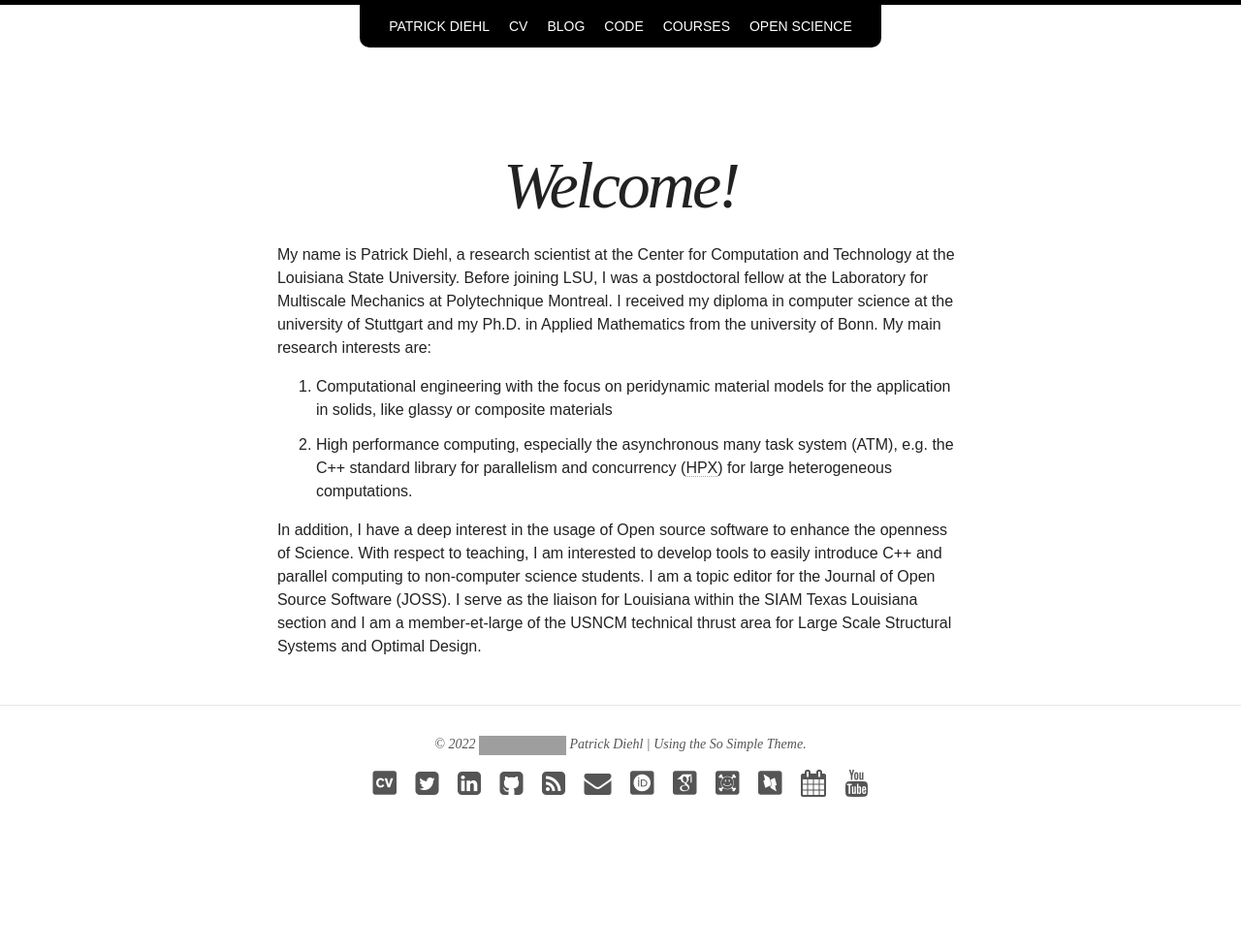
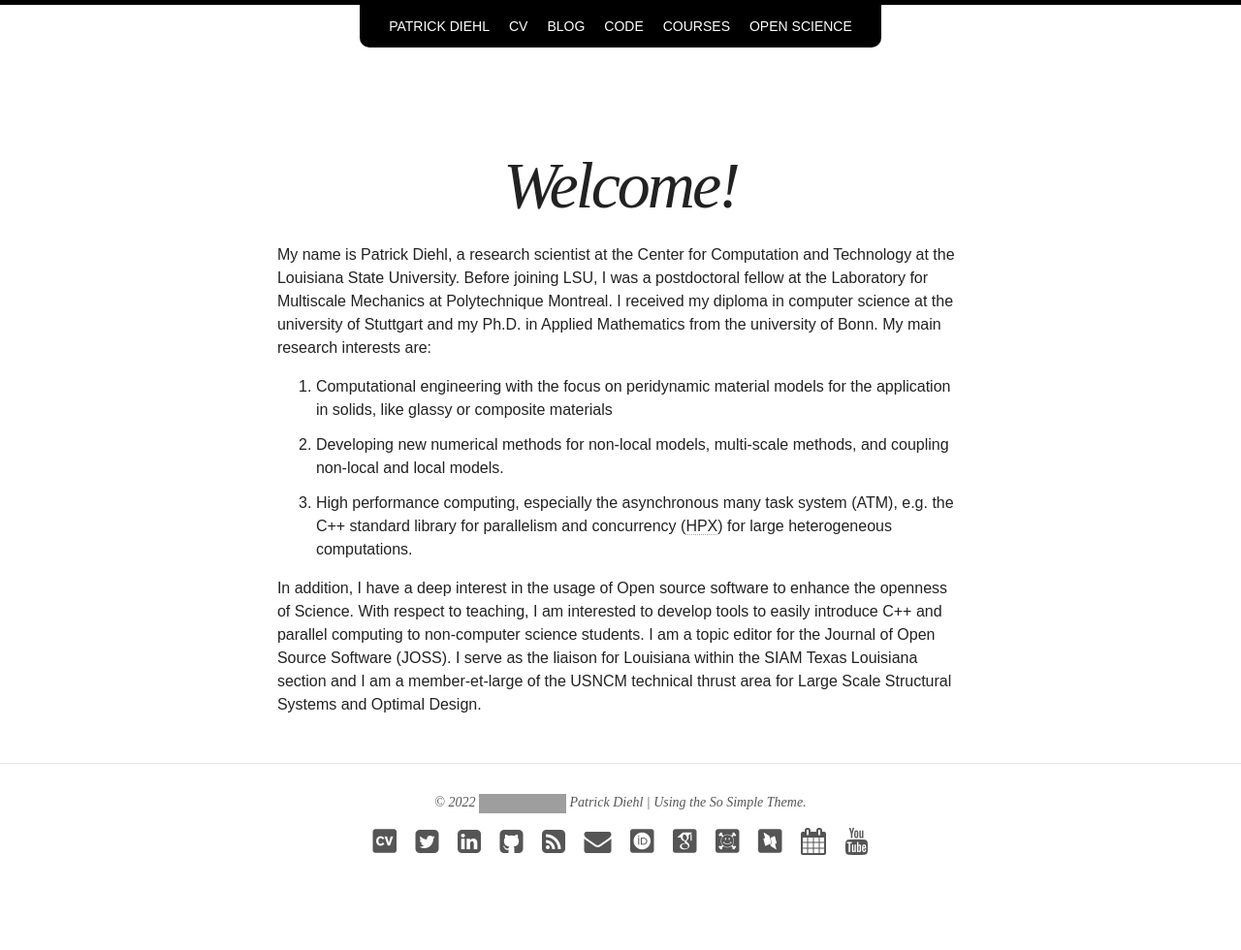
Before and after one commit to diehlpk/diehlpk.github.io, a Jekyll site: the page built from index.html, in a window 1280 px wide. Shown: the whole page at 97% size. Built offline with Jekyll 4.4.1, drawn with Linux system fonts in a browser that asks for light colours; nearby versions of some CDN libraries; some web fonts are replaced; before the commit the page ends 920 px from its top, so only the background shows below that; grey boxes are pictures that could not be loaded.

Commit message:
Update reserach methods

```diff
--- a/index.html
+++ b/index.html
@@ -7,6 +7,8 @@ search_omit: true
 My name is Patrick Diehl, a research scientist at the <a href="https://www.cct.lsu.edu/">Center for Computation and Technology</a> at the <a href="https://www.lsu.edu/">Louisiana State University</a>. Before joining LSU, I was a postdoctoral fellow at the <a href="https://www.polymtl.ca/lm2/">Laboratory for Multiscale Mechanics</a> at <a href="https://www.polymtl.ca/">Polytechnique Montreal</a>. I received my diploma in computer science at the university of Stuttgart and my Ph.D. in Applied Mathematics from the university of Bonn. My main research interests are:
 <ol>
 <li> Computational engineering with the focus on peridynamic material models for the application in solids, like glassy or composite materials </li>
+<li> Developing new numerical methods for non-local models, multi-scale methods, and coupling non-local
+and local models.</li>
 <li> High performance computing, especially the asynchronous many task system (ATM), e.g. the C++ standard library for parallelism and concurrency (<a href="https://github.com/STEllAR-GROUP/hpx">HPX</a>) for large heterogeneous computations.</li>
 </ol>
 
```
